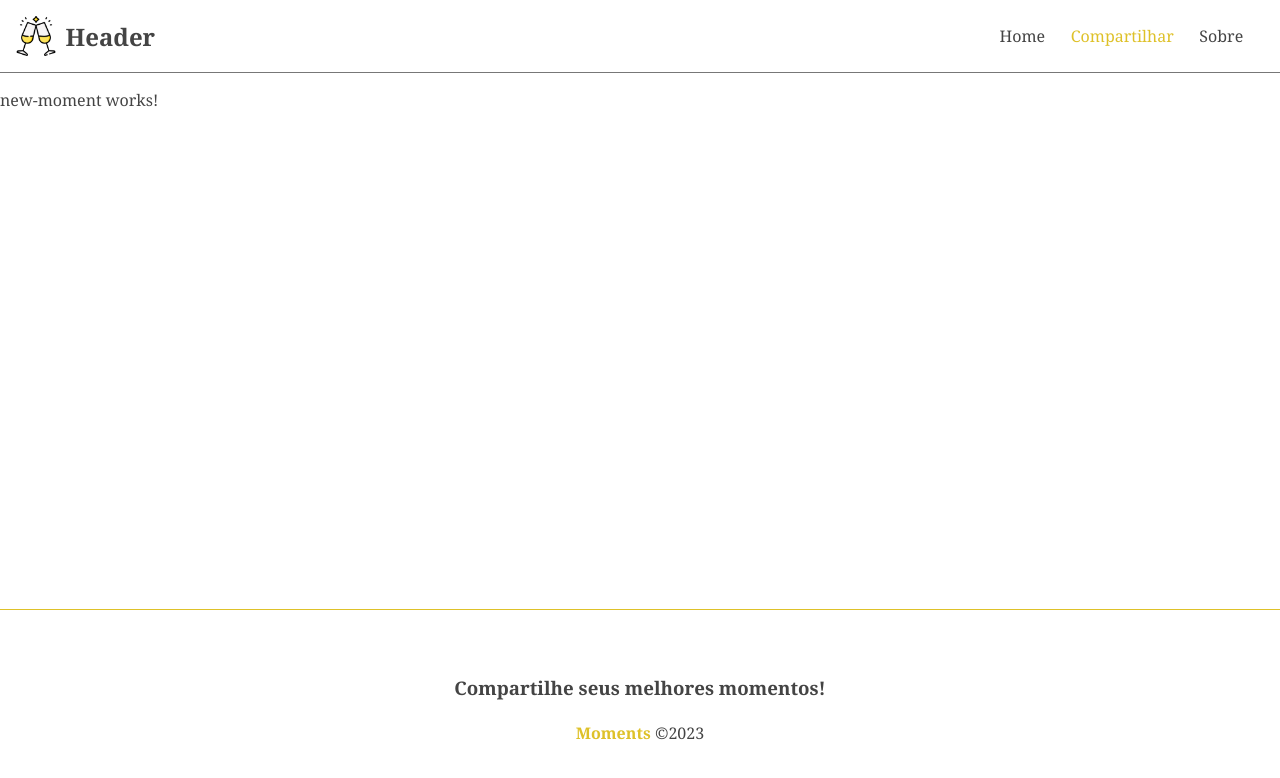
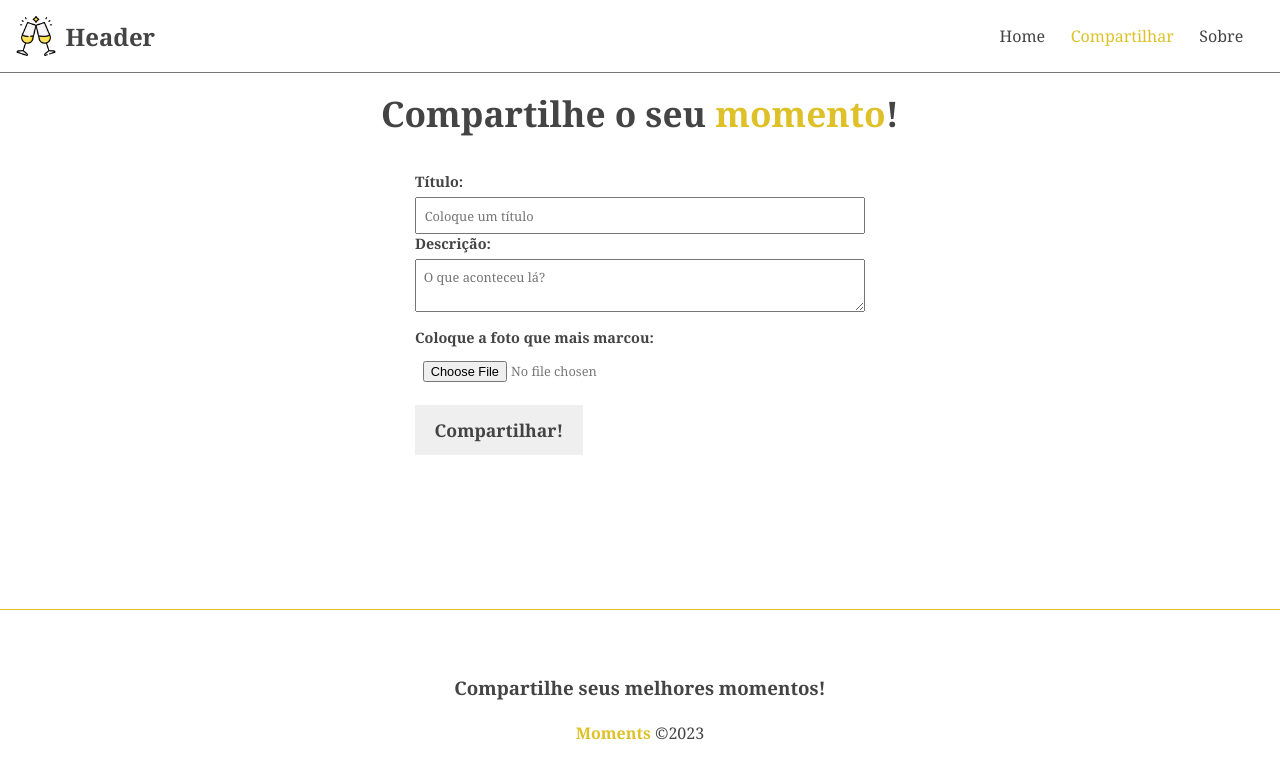
Before and after one commit to priscilaSartori/project-moments, an Angular app in the folder moments/: page /moments/new in a window 1280 px wide. Shown: the top 778 px of the page. Built offline with nearby package versions, Linux system fonts and the light colour scheme.

Commit message:
feat: Página de formulário

```diff
--- a/moments/src/app/app.module.ts
+++ b/moments/src/app/app.module.ts
@@ -8,6 +8,7 @@ import { FooterComponent } from './components/footer/footer.component';
 import { AboutComponent } from './pages/about/about.component';
 import { HomeComponent } from './pages/home/home.component';
 import { NewMomentComponent } from './pages/new-moment/new-moment.component';
+import { MomentFormComponent } from './components/moment-form/moment-form.component';
 
 @NgModule({
   declarations: [
@@ -16,7 +17,8 @@ import { NewMomentComponent } from './pages/new-moment/new-moment.component';
     FooterComponent,
     AboutComponent,
     HomeComponent,
-    NewMomentComponent
+    NewMomentComponent,
+    MomentFormComponent
   ],
   imports: [
     BrowserModule,
--- /dev/null
+++ b/moments/src/app/components/moment-form/moment-form.component.html
@@ -0,0 +1,13 @@
+<form>
+  <div class="form-group">
+    <label for="title">Título:</label>
+    <input type="text" placeholder="Coloque um título" required>
+    <label for="description">Descrição:</label>
+    <textarea placeholder="O que aconteceu lá?" required></textarea>
+  </div>
+  <div class="form-group">
+    <label for="image">Coloque a foto que mais marcou:</label>
+    <input type="file">
+  </div>
+  <input type="submit" value="{{btnText}}">
+</form>
--- /dev/null
+++ b/moments/src/app/components/moment-form/moment-form.component.ts
@@ -0,0 +1,16 @@
+import { Component, Input, OnInit } from '@angular/core';
+
+@Component({
+  selector: 'app-moment-form',
+  templateUrl: './moment-form.component.html',
+  styleUrls: ['./moment-form.component.css']
+})
+export class MomentFormComponent implements OnInit{
+  @Input() btnText!: string
+
+  constructor() {}
+
+  ngOnInit(): void {
+
+  }
+}
--- a/moments/src/app/pages/new-moment/new-moment.component.css
+++ b/moments/src/app/pages/new-moment/new-moment.component.css
@@ -0,0 +1,9 @@
+h2 {
+  text-align: center;
+  margin-bottom: 1em;
+  font-size: 2.2em;
+}
+
+h2 span {
+  color: #dec129;
+}
--- a/moments/src/app/pages/new-moment/new-moment.component.html
+++ b/moments/src/app/pages/new-moment/new-moment.component.html
@@ -1 +1,4 @@
-<p>new-moment works!</p>
+<h2>Compartilhe o seu <span>momento</span>!</h2>
+<app-moment-form
+  [btnText]='btnText'
+></app-moment-form>
--- a/moments/src/app/pages/new-moment/new-moment.component.ts
+++ b/moments/src/app/pages/new-moment/new-moment.component.ts
@@ -1,10 +1,14 @@
-import { Component } from '@angular/core';
-
+import { Component, OnInit } from '@angular/core';
 @Component({
   selector: 'app-new-moment',
   templateUrl: './new-moment.component.html',
-  styleUrls: ['./new-moment.component.css']
+  styleUrls: ['./new-moment.component.css'],
 })
-export class NewMomentComponent {
+export class NewMomentComponent implements OnInit {
+  btnText: string = 'Compartilhar!';
+
+  constructor() {}
+
+  ngOnInit(): void {}
 
 }
--- a/moments/src/styles.css
+++ b/moments/src/styles.css
@@ -9,9 +9,100 @@
 a {
   text-decoration: none;
   color: #444;
-  transition: .4s;
+  transition: 0.4s;
 }
 
 a:hover {
-  color: #DEC129;
+  color: #dec129;
 }
+
+/* BUTTONS */
+
+.edit-btn,
+.remove-btn {
+  border: 1px solid #efefef;
+  padding: 0.4em 1em;
+  font-size: 1em;
+  margin: 0 0.5em;
+  cursor: pointer;
+  background-color: #fff;
+  transition: 0.4s;
+}
+
+button fa-icon,
+a fa-icon {
+  margin-right: 0.2em;
+}
+
+.edit-btn,
+.edit-btn path {
+  border-color: #007bff;
+  color: #007bff;
+}
+
+.edit-btn:hover,
+.edit-btn:hover path {
+  color: #fff;
+  background-color: #007bff;
+}
+
+.remove-btn,
+.remove-btn path {
+  border-color: #dc3545;
+  color: #dc3545;
+}
+
+.remove-btn:hover,
+.remove-btn:hover path {
+  color: #fff;
+  background-color: #dc3545;
+}
+
+/* FORM STYLES */
+form {
+  width: 450px;
+  margin: 0 auto;
+}
+
+.form-group {
+  display: flex;
+  flex-direction: column;
+  margin-bottom: 1em;
+}
+
+.form-group label {
+  font-weight: bold;
+  font-size: 0.9em;
+  margin-bottom: 0.4em;
+}
+
+.form-group input,
+.form-group textarea {
+  padding: 0.6em;
+  color: #777;
+  font-size: 0.8em;
+}
+
+input[type="submit"] {
+  background-color: #efefef;
+  border: none;
+  padding: 0.6em 1em;
+  font-weight: bold;
+  cursor: pointer;
+  font-size: 1.1em;
+  border: 2px solid transparent;
+  transition: 0.4s;
+}
+
+input[type="submit"]:hover {
+  color: #dec129;
+  border-color: #dec129;
+  background-color: transparent;
+}
+
+.validation-error p {
+  color: #dc3545;
+  margin-top: 0.4em;
+  border-left: 3px solid #dc3545;
+  padding-left: 0.2em;
+}
```
Also changed, not shown: moments/src/app/components/moment-form/moment-form.component.css (added), 1 other file (tests, documents, lock files or other folders).
